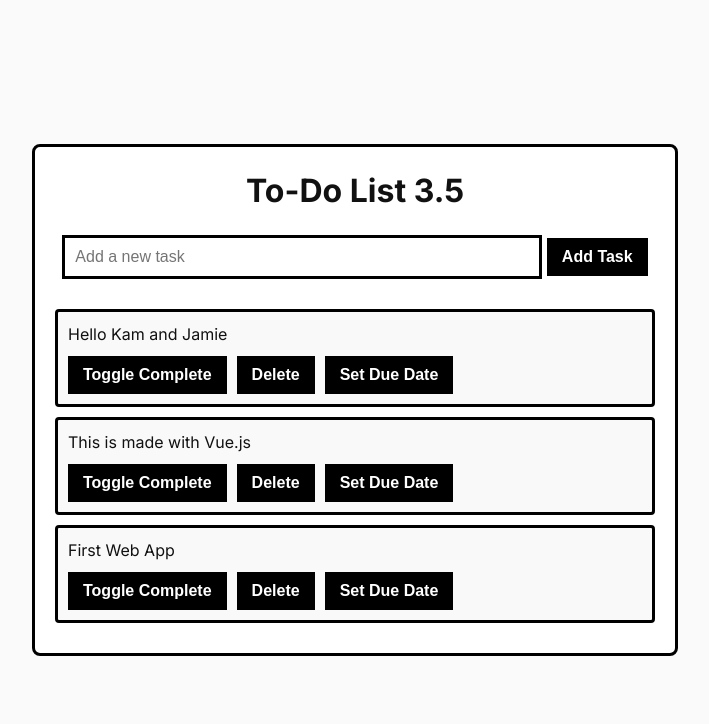
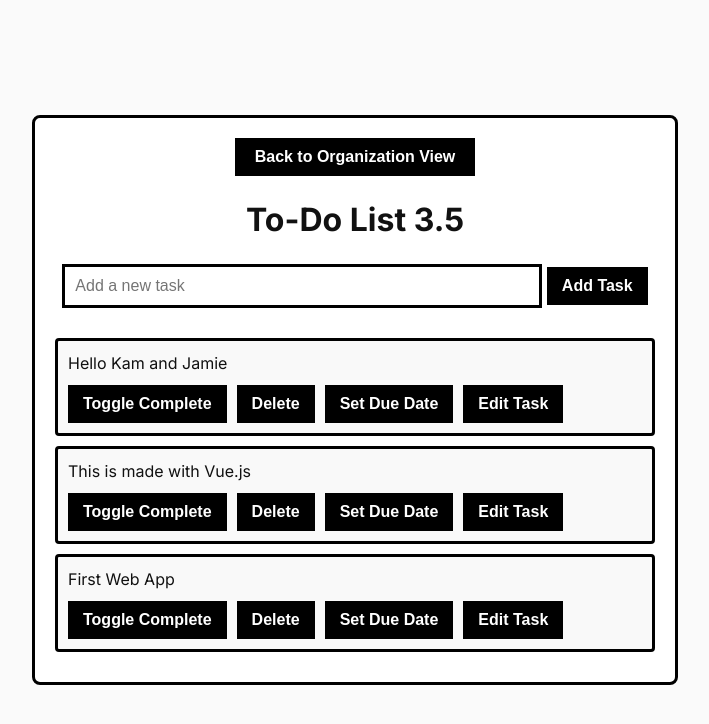
Before and after one commit to hunterAntal/VueToDoApp, a plain HTML site: page ProjectTaskList.html in a window 1280 px wide. Shown: the whole page, without its empty margins (285-994 px from the left). Drawn offline with nearby package versions, Linux system fonts and the light colour scheme.

Commit message:
Edit task button now exists

```diff
--- a/ProjectTaskList.html
+++ b/ProjectTaskList.html
@@ -107,11 +107,29 @@
       font-weight: 400;
       width: 100%; /* Ensure it takes up full width */
     }
+
+    .back-button {
+      margin-bottom: 20px;
+      padding: 10px 20px;
+      font-size: 1rem;
+      font-weight: 700;
+      background-color: #000; /* Dark button background */
+      color: #fff; /* White text for high contrast */
+      border: none;
+      cursor: pointer;
+    }
+
+    .back-button:hover {
+      background-color: #333; /* Slight change for hover feedback */
+    }
   </style>
 </head>
 <body>
   <!-- Vue Application Root -->
   <div id="app">
+    <!-- Back to Organization View Button -->
+    <button class="back-button" @click="goBackToOrgView">Back to Organization View</button>
+
     <h1>To-Do List 3.5</h1>
     <input type="text" v-model="newTask" placeholder="Add a new task" @keyup.enter="addTask">
     <button @click="addTask">Add Task</button>
@@ -131,6 +149,7 @@
           <button @click="toggleComplete(index)">Toggle Complete</button>
           <button @click="deleteTask(index)">Delete</button>
           <button @click="setDueDate(index)">Set Due Date</button>
+          <button @click="editTask(index)">Edit Task</button>
         </div>
 
         <!-- Hidden date input for picking a due date -->
@@ -182,6 +201,17 @@
         updateDueDate(event, index) {
           this.tasks[index].dueDate = event.target.value;
           this.tasks[index].showDatePicker = false; // Hide date picker after selecting a date
+        },
+        // Method to edit the task text
+        editTask(index) {
+          const updatedText = prompt("Edit the task:", this.tasks[index].text);
+          if (updatedText !== null && updatedText.trim() !== "") {
+            this.tasks[index].text = updatedText.trim();
+          }
+        },
+        // Method to go back to the organization view
+        goBackToOrgView() {
+          window.location.href = 'dashboard.html';
         }
       }
     });
```
